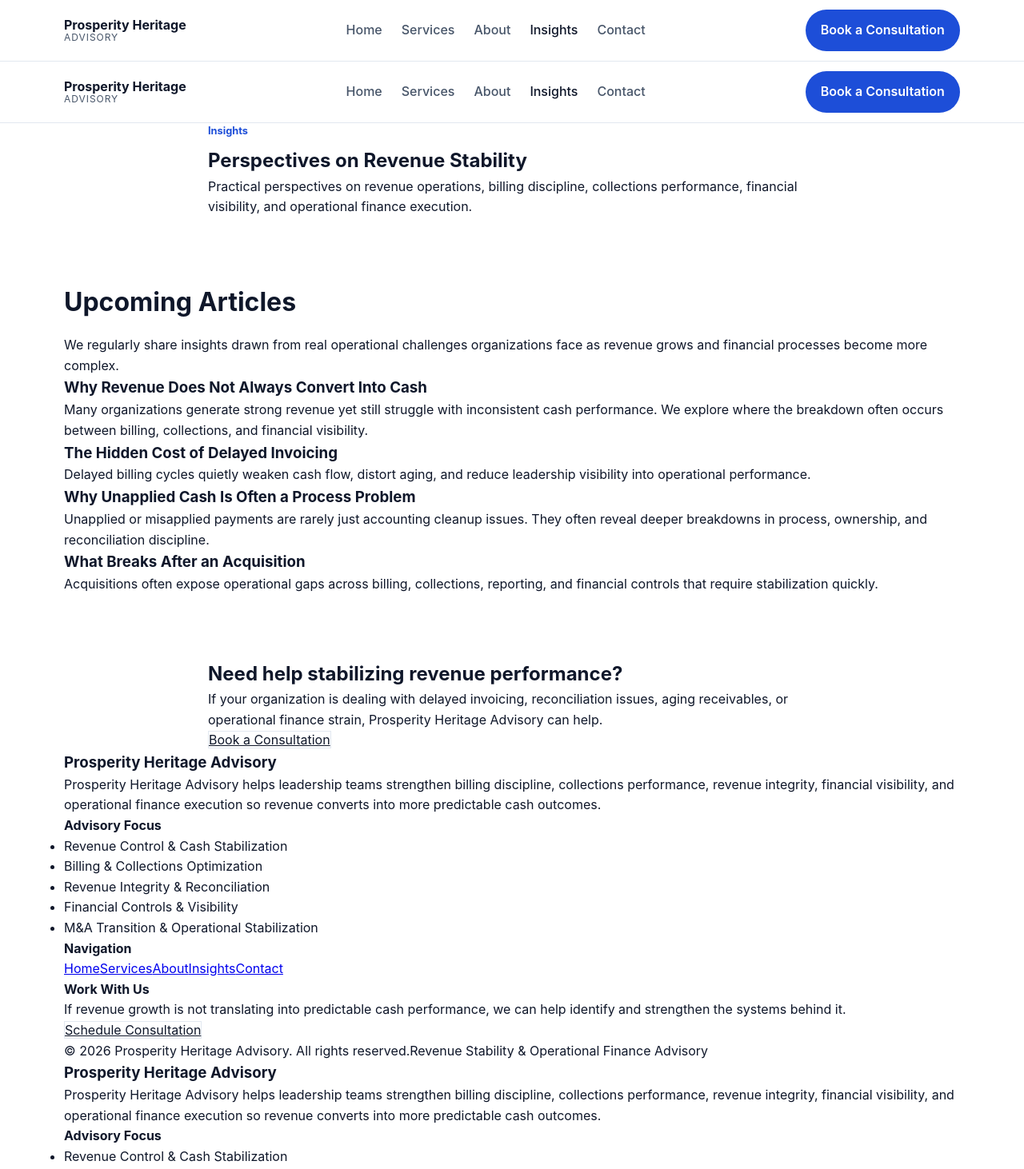
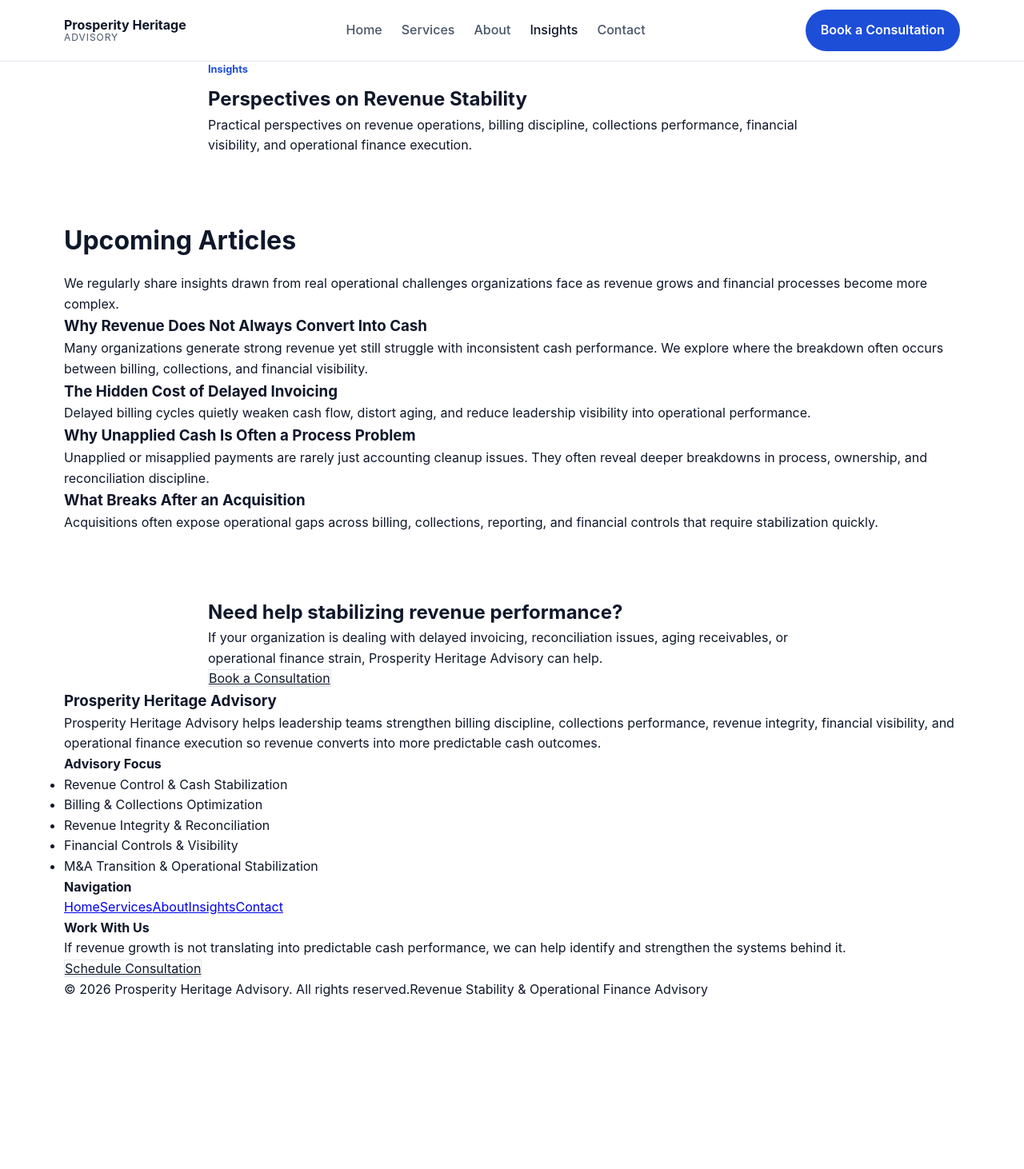
Before and after one commit to pjechete/prosperity-heritage-Advisory-Services, a Next.js app: page /insights in a window 1280 px wide. Shown: the top 1462 px of the page at 80% size. After the commit the page ends 1250 px from the top, so only its background shows below. Built offline with nearby package versions, Linux system fonts and the light colour scheme.

Commit message:
Update page.tsx

```diff
--- a/src/app/insights/page.tsx
+++ b/src/app/insights/page.tsx
@@ -1,12 +1,8 @@
-import Navbar from '../components/Navbar'
-import Footer from '../components/Footer'
 import Link from 'next/link'
 
 export default function InsightsPage() {
   return (
     <main>
-      <Navbar />
-
       <section className="page-hero">
         <div className="container narrow">
           <div className="eyebrow">Insights</div>
@@ -87,8 +83,6 @@ export default function InsightsPage() {
           </div>
         </div>
       </section>
-
-      <Footer />
     </main>
   )
 }
```
